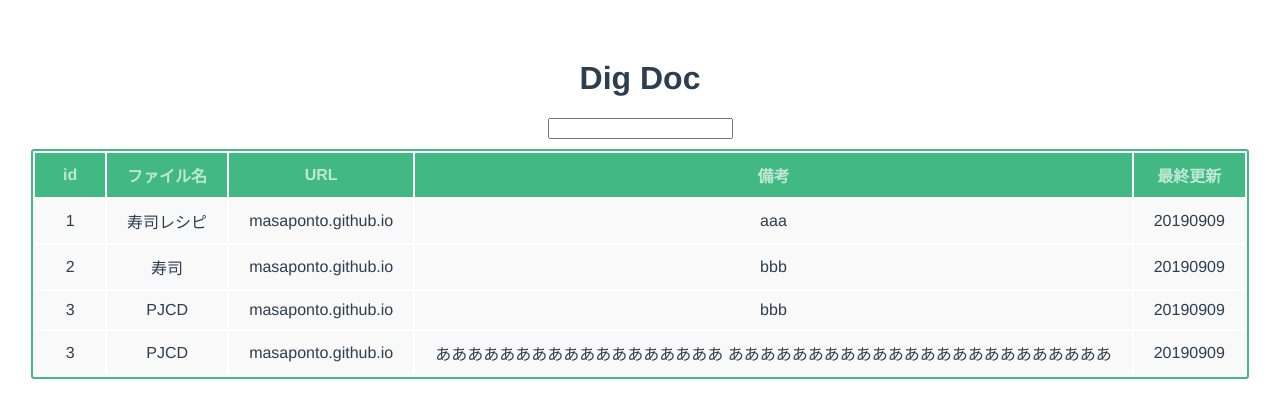
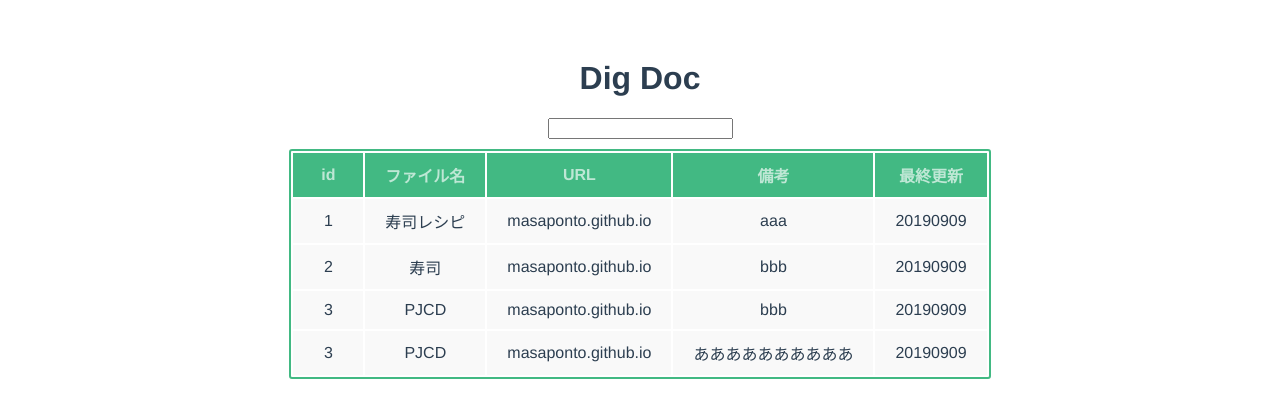
Before and after one commit to masaponto/digdoc, a Vue app: page / in a window 1280 px wide. Shown: the top 418 px of the page. Built offline with nearby package versions, Linux system fonts and the light colour scheme.

Commit message:
[Add] slice note

```diff
--- a/src/components/DigDoc.vue
+++ b/src/components/DigDoc.vue
@@ -20,7 +20,7 @@
                         <td v-text="doc.id"></td>
                         <td v-text="doc.name"></td>
                         <td v-text="doc.url"></td>
-                        <td v-text="doc.note"></td>
+                        <td v-text="doc.note.slice(0, 10)"></td>
                         <td v-text="doc.update"></td>
                     </tr>
                 </tbody>
```
